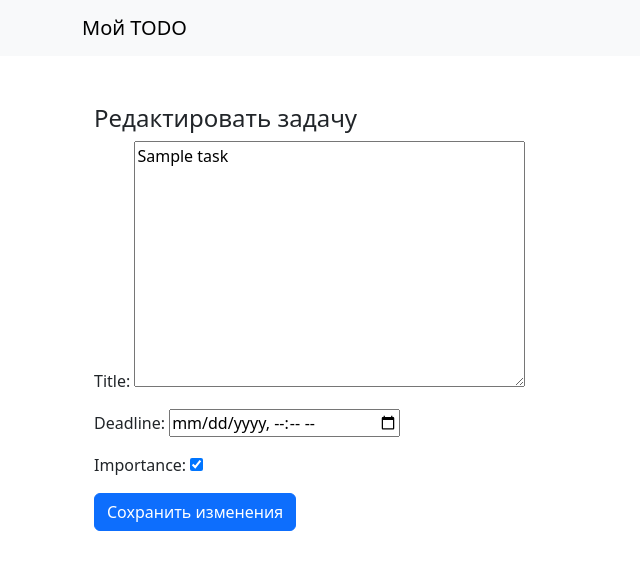
After one commit to mtvzg/TODO, a Django app: page /update_task/1/ in a window 1280 px wide. The commit adds this page. Shown: the top 570 px of the page, without its empty margins (0-640 px from the left). Run offline with Django 4.2, Linux system fonts and the light colour scheme; tables that the repository leaves empty hold one stand-in row (values such as "Sample post").

Commit message:
added update_task def to the views.py

```diff
--- a/TODO_app/templates/todo_home.html
+++ b/TODO_app/templates/todo_home.html
@@ -33,6 +33,11 @@
                         </a>
                     </td>
                     <td>
+                        <a href="{% url 'update_task' task.id %}" class="btn btn-sm btn-outline-primary">
+                            Редактировать задачу
+                        </a>
+                    </td>
+                    <td>
                         <a href="{% url 'delete_task' task.id %}" class="btn btn-sm btn-outline-primary">
                             {% if task %} Удалить из списка {% endif %}
                         </a>
--- /dev/null
+++ b/TODO_app/templates/todo_update_task.html
@@ -0,0 +1,11 @@
+{% extends 'todo_base.html' %}
+{% block content %}
+    <div class="container">
+    <h4 class="mt-5">Редактировать задачу</h4>
+        <form method="post">
+            {% csrf_token %}
+            {{ form.as_p }}
+            <button type="submit" class="btn btn-primary">Сохранить изменения</button>
+        </form>
+    </div>
+{% endblock %}
--- a/TODO_app/urls.py
+++ b/TODO_app/urls.py
@@ -5,5 +5,6 @@ from TODO_app import views
 urlpatterns = [
     path('', views.todo_home_page, name='todo_home'),
     path('task/<int:task_id>/', views.task_status, name='task_status'),
-    path('delete_task/<int:task_id>/', views.delete_task, name='delete_task')
+    path('delete_task/<int:task_id>/', views.delete_task, name='delete_task'),
+    path('update_task/<int:task_id>/', views.update_task, name='update_task')
 ]
--- a/TODO_app/views.py
+++ b/TODO_app/views.py
@@ -41,3 +41,19 @@ def delete_task(request, task_id):
     task = get_object_or_404(Task, id=task_id)
     task.delete()
     return redirect('todo_home')
+
+
+def update_task(request, task_id):
+    """Функция для редактирования задачи в модели"""
+    task = get_object_or_404(Task, id=task_id)
+    if request.method == 'POST':
+        form = TaskForm(request.POST, instance=task)
+        if form.is_valid():
+            form.save()
+            return redirect('todo_home')
+    else:
+
+        form = TaskForm(instance=task)
+        return render(request, 'todo_update_task.html', {
+            'form': form
+        })
```
